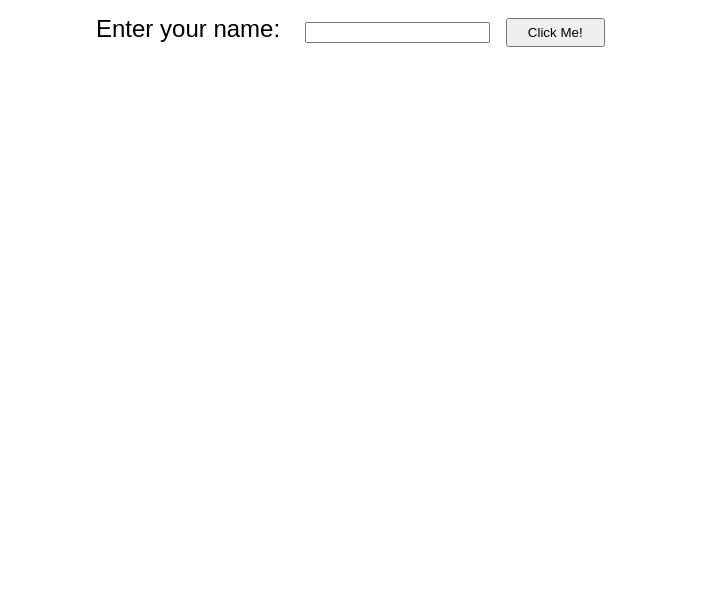
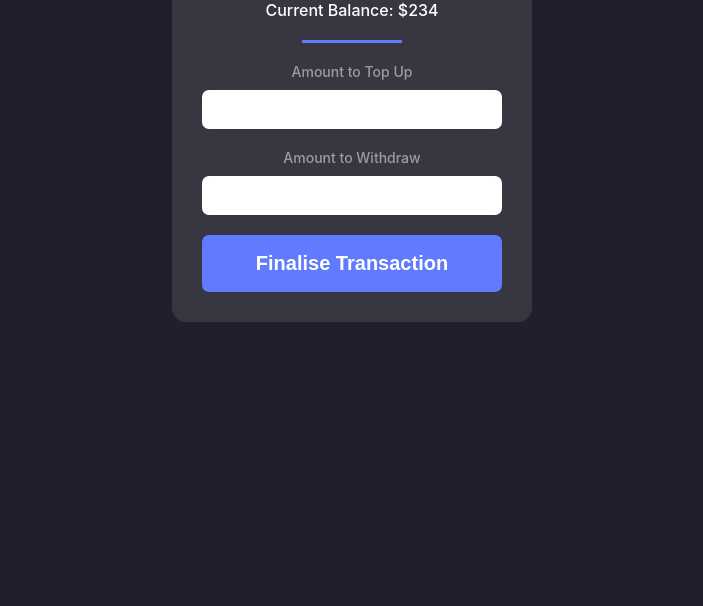
Before and after one commit to Arnav-The-Coder/Blockchain, a website built with webpack: page src/DBank_frontend/src/index.html in a window 1280 px wide. Shown: the part 194-800 px from the top of the page, without its empty margins (288-991 px from the left). Built offline with nearby package versions, Linux system fonts and the light colour scheme; files whose address does not match are found by name.

Commit message:
Adding HTML and CSS to Create the Frontend

```diff
--- a/src/DBank_frontend/assets/main.css
+++ b/src/DBank_frontend/assets/main.css
@@ -1,37 +1,116 @@
+html,
 body {
-    font-family: sans-serif;
-    font-size: 1.5rem;
+  background-color: #211F2B;
+  font-family: -apple-system, BlinkMacSystemFont, "Segoe UI", Roboto, Helvetica, Arial, sans-serif, "Apple Color Emoji", "Segoe UI Emoji", "Segoe UI Symbol";
+  -webkit-font-smoothing: antialiased;
+  -moz-osx-font-smoothing: grayscale;
+  text-align: center;
 }
 
-img {
-    max-width: 50vw;
-    max-height: 25vw;
-    display: block;
-    margin: auto;
+h1,
+h2 {
+  margin: 0;
+}
+
+h1 {
+  color: white;
+  font-size: 16px;
+  font-weight: 500;
+  margin-top: 10px;
+}
+
+h2 {
+  color: rgba(255, 255, 255, 0.5);
+  font-size: 14px;
+  font-weight: 500;
+  margin-bottom: 10px;
 }
 
 form {
-    display: flex;
-    justify-content: center;
-    gap: 0.5em;
-    flex-flow: row wrap;
-    max-width: 40vw;
-    margin: auto;
-    align-items: baseline;
+  margin: 0;
+  padding: 0;
+  width: 100%;
 }
 
-button[type="submit"] {
-    padding: 5px 20px;
-    margin: 10px auto;
-    float: right;
+.divider {
+  width: 100px;
+  height: 3px;
+  margin: 20px auto;
+  background-color: #617BFF;
 }
 
-#greeting {
-    margin: 10px auto;
-    padding: 10px 60px;
-    border: 1px solid #222;
+input,
+textarea {
+  position: relative;
+  text-align: center;
+  display: block;
+  margin: 0;
+  border-radius: 7px;
+  border: 2px white solid;
+  background-color: white;
+  padding: 10px 20px;
+  width: 100%;
+  color: #1E1C29;
+  margin-bottom: 20px;
+  box-sizing: border-box;
+  transition: all 0.2s;
 }
 
-#greeting:empty {
-    display: none;
+input:focus,
+textarea:focus {
+  outline: none;
+  border: 2px #617BFF solid;
 }
+
+.container {
+  background-color: rgba(255, 255, 255, 0.1);
+  width: 300px;
+  margin: 0 auto;
+  border-radius: 14px;
+  padding: 30px 30px 20px 30px;
+  margin-top: 50px;
+}
+
+input[name="amount"] {
+  font-size: 20px;
+  font-weight: 600;
+}
+
+input[type=number]::-webkit-inner-spin-button,
+input[type=number]::-webkit-outer-spin-button {
+  -webkit-appearance: none;
+  margin: 0;
+}
+
+#submit-btn {
+  display: block;
+  text-decoration: none;
+  border-radius: 7px;
+  margin-bottom: 10px;
+  cursor: pointer;
+  font-size: 20px;
+  font-weight: 600;
+  border: 2px #617BFF solid;
+  color: white;
+  background-color: #617BFF;
+  padding: 15px;
+  transition: all 0.2s;
+}
+
+#submit-btn:hover {
+  border: 2px #8095FF solid;
+  background-color: #8095FF;
+}
+
+#submit-btn:disabled {
+  border: 2px rgba(255, 255, 255, 0.1) solid;
+  background-color: rgba(255, 255, 255, 0.1);
+}
+
+textarea[name="address"] {
+  resize: none;
+  font-size: 16px;
+  font-weight: 600;
+  padding: 10px 2.7rem;
+  font-family: "SFMono-Regular", Consolas, "Liberation Mono", Menlo, Courier, monospace;
+}
--- a/src/DBank_frontend/src/index.html
+++ b/src/DBank_frontend/src/index.html
@@ -1,24 +1,26 @@
 <!DOCTYPE html>
-<html lang="en">
+<html>
   <head>
-    <meta charset="UTF-8" />
-    <meta name="viewport" content="width=device-width" />
     <title>DBank</title>
-    <base href="/" />
-    <link rel="icon" href="favicon.ico" />
+    <meta charset="utf-8">
+    <meta name="viewport" content="width=device-width, initial-scale=1, shrink-to-fit=no">
     <link type="text/css" rel="stylesheet" href="main.css" />
+
   </head>
+
   <body>
-    <main>
-      <img src="logo2.svg" alt="DFINITY logo" />
-      <br />
-      <br />
+    <div class="container">
+      <img src="dbank_logo.png" alt="DBank logo" width="100"/>
+      <h1>Current Balance: $<span id="value">234</span></h1>
+      <div class="divider"></div>
       <form action="#">
-        <label for="name">Enter your name: &nbsp;</label>
-        <input id="name" alt="Name" type="text" />
-        <button type="submit">Click Me!</button>
+        <h2>Amount to Top Up</h2>
+        <input id="input-amount" type="number" step="0.01" min=0 name="topUp" value=""/>
+        <h2>Amount to Withdraw</h2>
+        <input id="withdrawal-amount" type="number" name="withdraw" step="0.01" min=0 value=""/>
+        <input id="submit-btn" type="submit" value="Finalise Transaction" />
       </form>
-      <section id="greeting"></section>
-    </main>
+    </div>
   </body>
+
 </html>
```
Also changed, not shown: src/DBank_frontend/assets/dbank_logo.png (added), src/DBank_frontend/assets/logo2.svg (deleted).
